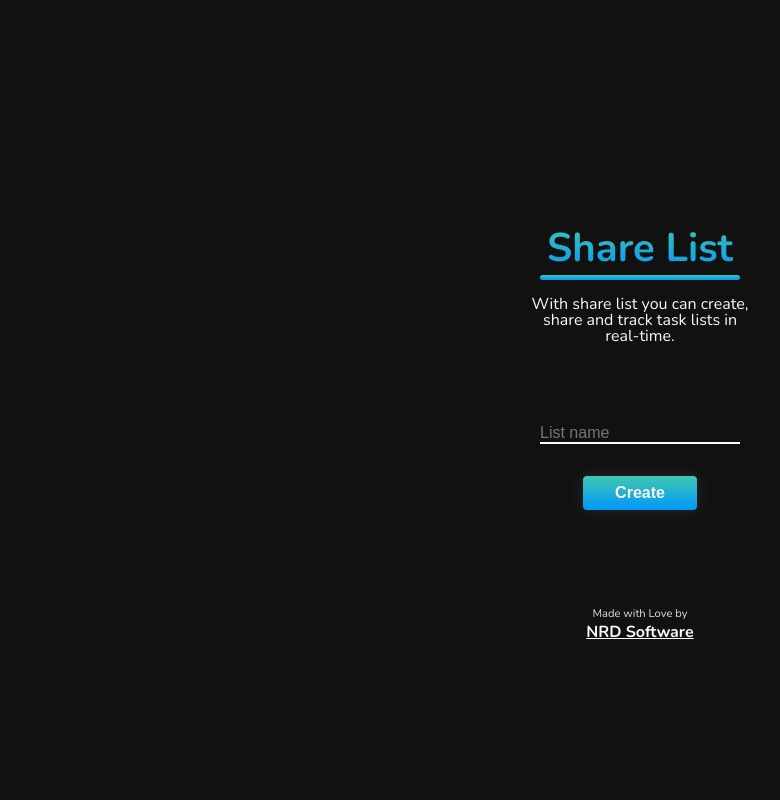
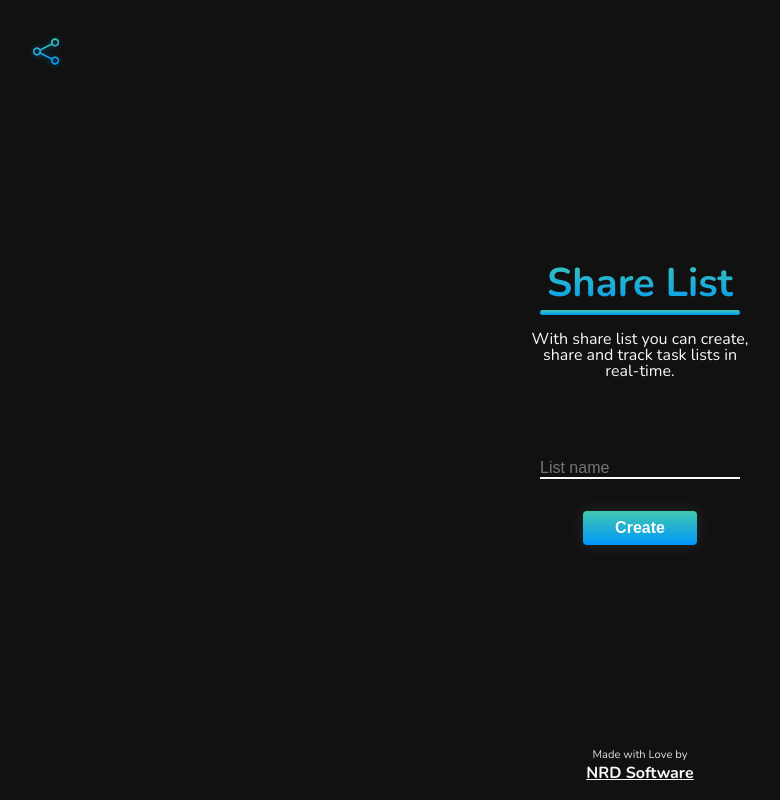
Before and after one commit to lnardon/ShareList, a React (Create React App) app: page / in a window 1280 px wide. Shown: the whole page, without its empty margins (0-780 px from the left). Built offline with nearby package versions, Linux system fonts and the light colour scheme; no server answers.

Commit message:
🎨 Add input handle on enter key pressed and changed task title style

```diff
--- a/src/components/Footer/styles.css
+++ b/src/components/Footer/styles.css
@@ -6,8 +6,8 @@
   align-items: center;
   justify-content: center;
   padding: 1rem 0rem;
-  /* position: absolute;
-  bottom: 0px; */
+  position: absolute;
+  bottom: 0px;
 }
 
 .footerText {
--- a/src/components/Homepage/index.jsx
+++ b/src/components/Homepage/index.jsx
@@ -1,4 +1,4 @@
-import React, { useState, useRef } from "react";
+import React, { useState, useRef, useEffect } from "react";
 import { Link } from "react-router-dom";
 
 import "./styles.css";
@@ -8,7 +8,23 @@ function Homepage() {
   const [listName, setListName] = useState("");
   const inputRef = useRef(null);
 
+  useEffect(() => {
+    inputRef.current.addEventListener("keyup", (event) => {
+      if (event.key === "Enter") {
+        window.open(`./list/${encodeURI(listName)}`);
+      }
+    });
+  }, [listName]);
+
   return (
+    <>
+      <Link to={"/"}>
+        <img
+          src={require("../../assets/logo.png")}
+          alt="logo"
+          className="logo"
+        />
+      </Link>
       <div className="homeContainer">
         <div className="homepageContainer">
           <h1 className="title">Share List</h1>
@@ -31,6 +47,7 @@ function Homepage() {
         </div>
         <Footer />
       </div>
+    </>
   );
 }
 
--- a/src/components/TaskItemCard/index.jsx
+++ b/src/components/TaskItemCard/index.jsx
@@ -10,7 +10,7 @@ function TaskItemCard({ checked, title, index, handleCheck, deleteTask }) {
       }
     >
       <label className="container">
-        {title}
+        <h1 className="taskItemTitle">{title}</h1>
         <input
           type="checkbox"
           id={index}
--- a/src/components/TaskItemCard/styles.css
+++ b/src/components/TaskItemCard/styles.css
@@ -19,10 +19,16 @@
 }
 
 .itemTitle {
-  font-size: 1.25rem;
+  font-size: 1.5rem;
   font-weight: 600;
   margin: 0;
   color: #e1e1e1;
+}
+
+.taskItemTitle {
+  font-size: 1.5rem;
+  font-weight: 600;
+  margin-left: 0.5rem;
 }
 
 .deleteBtn {
```
Also changed, not shown: src/assets/logo.png (added). Lines whose indentation alone changed are shown as unchanged.
